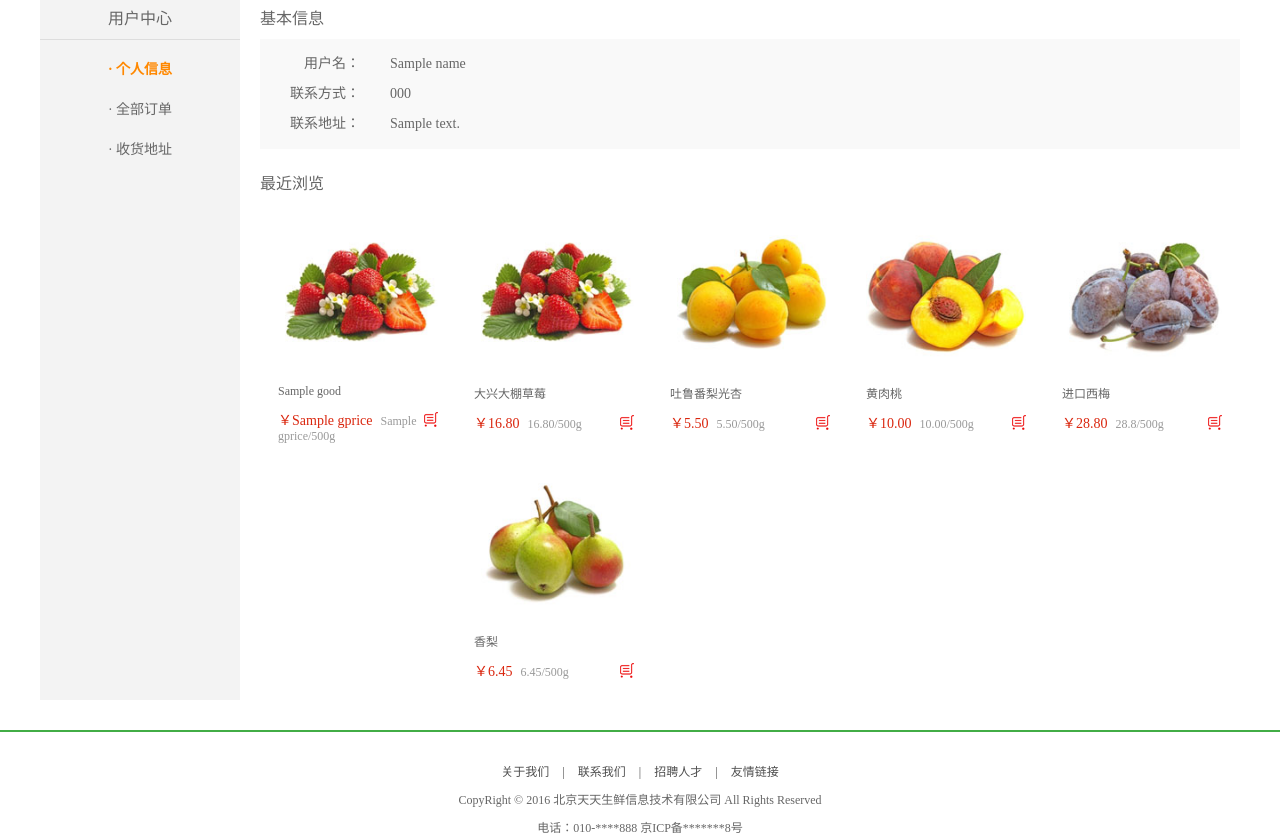
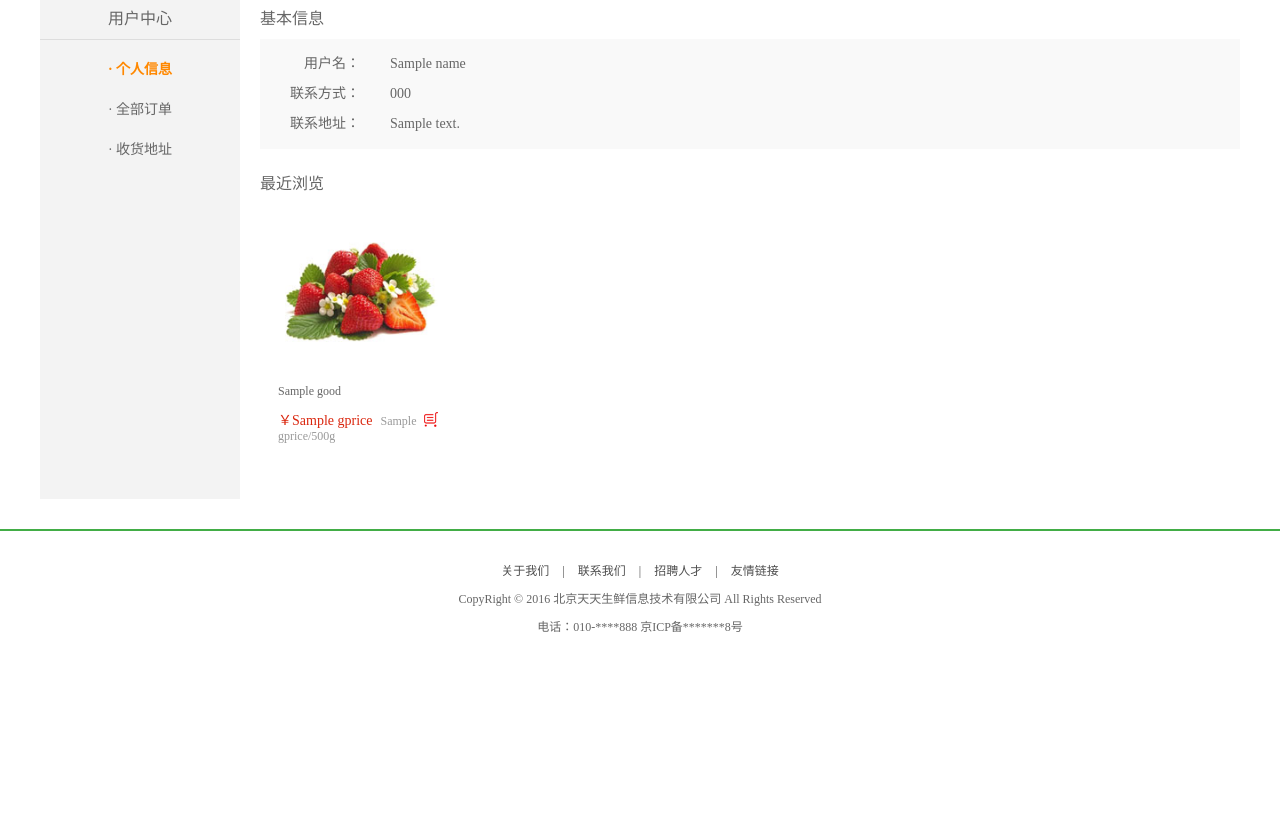
Before and after one commit to metertop/EC-tiantian, a Django app: template tiantian/tiantian/templates/consumer/user_center_info.html in a window 1280 px wide. Shown: the part 146-982 px from the top of the page. After the commit the page ends 778 px from the top, so only its background shows below. Run offline with Django 3.2, Linux system fonts and the light colour scheme; the template is opened without the code that fills it: most values are stand-ins (such as "Sample title", 1, 10 or a date in 2020).

Commit message:
最近浏览-董

```diff
--- a/tiantian/tiantian/consumer/urls.py
+++ b/tiantian/tiantian/consumer/urls.py
@@ -2,8 +2,6 @@ from django.conf.urls import url
 import views
 
 urlpatterns=[
-	url(r'^index/$',views.index, name='index'),
-	url(r'^$',views.index, name='index'),
 	url(r'^login/$',views.login, name='login'),
 	url(r'^loginHandle/$', views.loginHandle),
 	url(r'^register/$',views.register,name="register"),
--- a/tiantian/tiantian/templates/consumer/user_center_info.html
+++ b/tiantian/tiantian/templates/consumer/user_center_info.html
@@ -23,7 +23,7 @@ class="active"
 				<h3 class="common_title2">最近浏览</h3>
 				<div class="has_view_list">
 					<ul class="goods_type_list clearfix">
-				{% for goods in goodslist %}
+				{% for goods in latest_goods_list %}
 				<li>
 					<a href="detail.html"><img src="/static/images/goods/goods003.jpg"></a>
 					<h4><a href="detail.html">{{goods.gtitle}}</a></h4>
@@ -34,54 +34,7 @@ class="active"
 					</div>
 				</li>
 				{% endfor %}
-				<li>
-					<a href="detail.html"><img src="images/goods/goods003.jpg"></a>
-					<h4><a href="detail.html">大兴大棚草莓</a></h4>
-					<div class="operate">
-						<span class="prize">￥16.80</span>
-						<span class="unit">16.80/500g</span>
-						<a href="#" class="add_goods" title="加入购物车"></a>
-					</div>
-				</li>
-				<li>
-					<a href="#"><img src="images/goods/goods004.jpg"></a>
-					<h4><a href="#">吐鲁番梨光杏</a></h4>
-					<div class="operate">
-						<span class="prize">￥5.50</span>
-						<span class="unit">5.50/500g</span>
-						<a href="#" class="add_goods" title="加入购物车"></a>
-					</div>
-				</li>
 
-				<li>
-					<a href="#"><img src="images/goods/goods005.jpg"></a>
-					<h4><a href="#">黄肉桃</a></h4>
-					<div class="operate">
-						<span class="prize">￥10.00</span>
-						<span class="unit">10.00/500g</span>
-						<a href="#" class="add_goods" title="加入购物车"></a>
-					</div>
-				</li>
-
-				<li>
-					<a href="#"><img src="images/goods/goods006.jpg"></a>
-					<h4><a href="#">进口西梅</a></h4>
-					<div class="operate">
-						<span class="prize">￥28.80</span>
-						<span class="unit">28.8/500g</span>
-						<a href="#" class="add_goods" title="加入购物车"></a>
-					</div>
-				</li>
-
-				<li>
-					<a href="#"><img src="images/goods/goods007.jpg"></a>
-					<h4><a href="#">香梨</a></h4>
-					<div class="operate">
-						<span class="prize">￥6.45</span>
-						<span class="unit">6.45/500g</span>
-						<a href="#" class="add_goods" title="加入购物车"></a>
-					</div>
-				</li>
 			</ul>
 		</div>
 		</div>
```
Also changed, not shown: tiantian/tiantian/consumer/views.py (+8 -9 lines), tiantian/tiantian/goods/views.py (+73 -65 lines).
